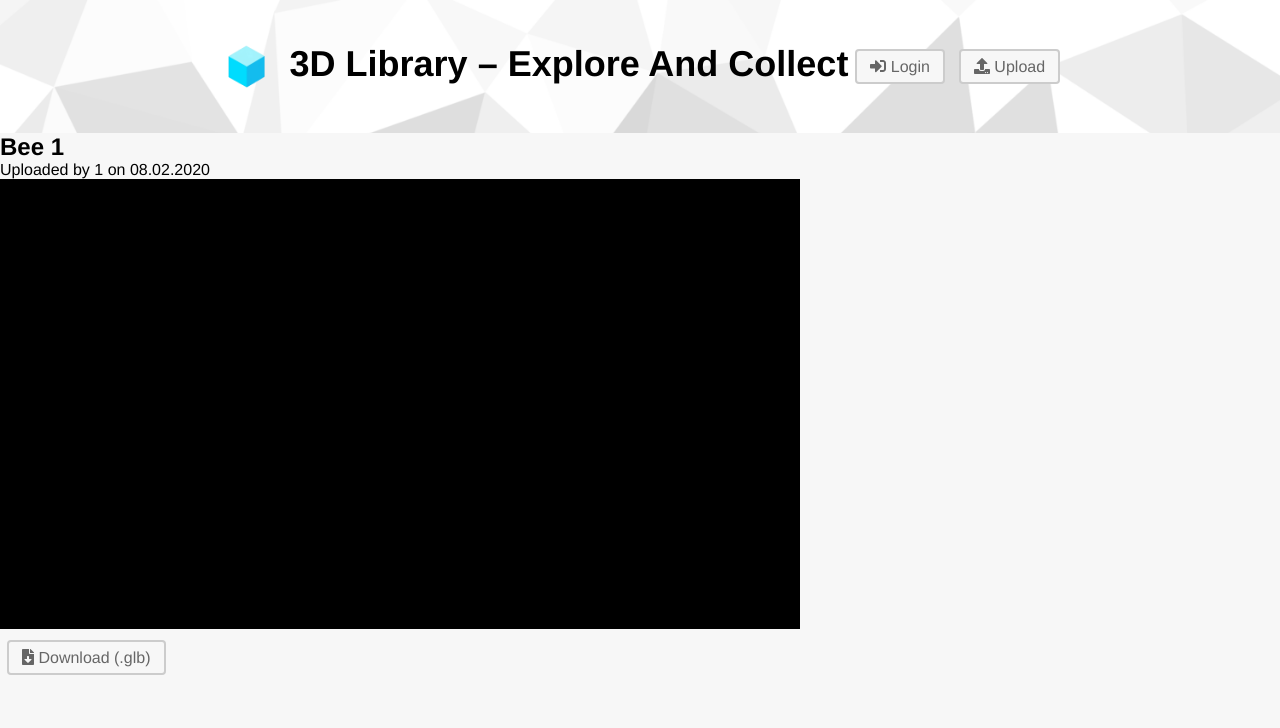
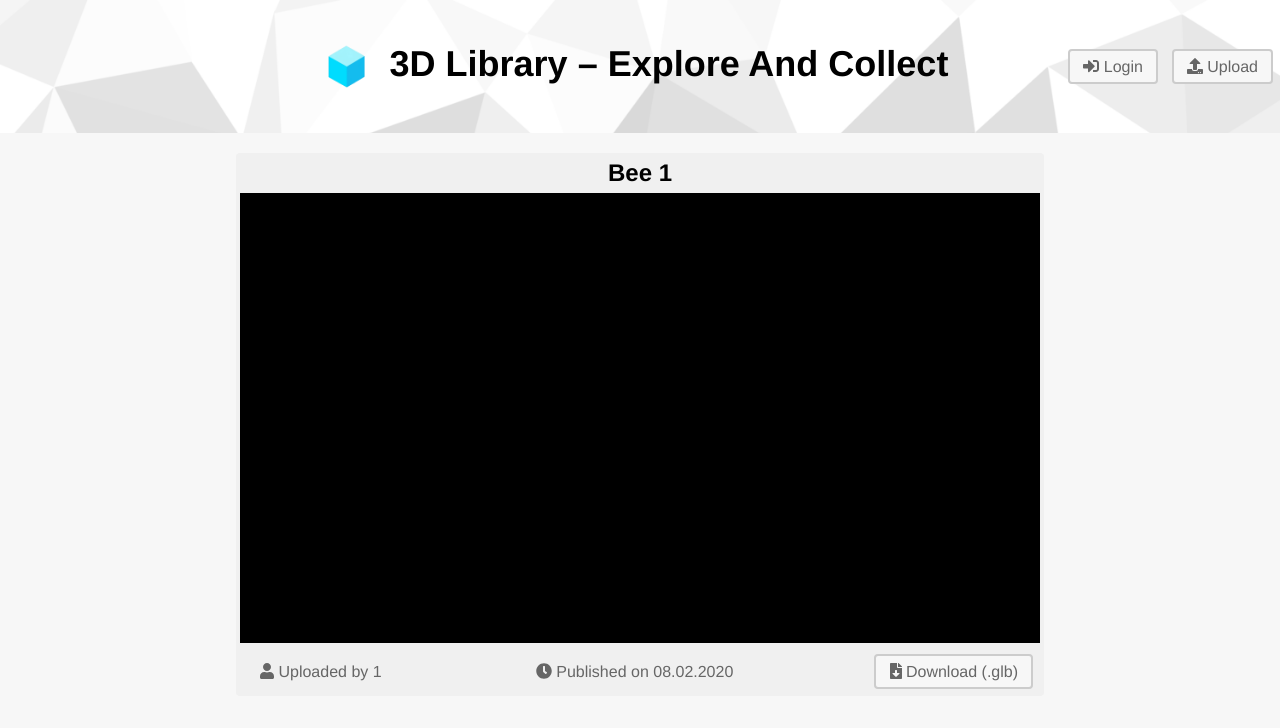
Before and after one commit to Nolonar/HSLU_3D-Library, an Angular app in the folder webapp/: page /detail/1 in a window 1280 px wide. Shown: the top 728 px of the page. Built offline with nearby package versions, Linux system fonts and the light colour scheme; no server answers.

Commit message:
add a lot of style

```diff
--- a/webapp/src/app/app.component.css
+++ b/webapp/src/app/app.component.css
@@ -2,9 +2,6 @@
     height: 100pt;
     background-image: url('/assets/images/banner.png');
     background-size: 100%;
-    display: flex;
-    align-items: center;
-    justify-content: center;
     font-size: large;
 }
 
@@ -13,3 +10,8 @@
     margin: 5pt;
     vertical-align: middle;
 }
+
+.left {
+    /* workaround */
+    width: 150pt;
+}
--- a/webapp/src/app/app.component.html
+++ b/webapp/src/app/app.component.html
@@ -1,8 +1,14 @@
-<div id='banner'>
-    <h1 id='title'>
+<div id='banner' class='infobar'>
+    <div class='left'>
+        <!-- left -->
+    </div>
+    <h1>
+        <!-- center -->
         <img id='logo' src="/assets/videos/cube.gif">
         {{title}}
     </h1>
+    <div>
+        <!-- right -->
         <button class='button'>
             <fa-icon [icon]="faSignIn"></fa-icon> Login
         </button>
@@ -10,4 +16,5 @@
             <fa-icon [icon]="faUpload"></fa-icon> Upload
         </button>
     </div>
+</div>
 <router-outlet></router-outlet>
--- a/webapp/src/app/detail/detail.component.html
+++ b/webapp/src/app/detail/detail.component.html
@@ -1,14 +1,25 @@
-<div *ngIf='model; else noModel'>
+<div *ngIf='model; else noModel' class='dashboard'>
+    <div class='panel'>
+        <div class='titlebar'>
             <h2>{{model.name}}</h2>
-    <div id="uploader">Uploaded by {{model.uploaderId}} on {{model.creationDate | date : "dd.MM.yyyy" : "UTC"}}
         </div>
         <app-viewer [filename]="model.modelFilename"></app-viewer>
+        <div class='infobar'>
+            <div class="info">
+                <fa-icon [icon]="faUser"></fa-icon> Uploaded by {{model.uploaderId}}
+            </div>
+            <div class="info">
+                <fa-icon [icon]="faDate"></fa-icon> Published on
+                {{model.creationDate | date : "dd.MM.yyyy" : "UTC"}}
+            </div>
             <a href="/assets/models/{{model.modelFilename}}">
                 <div class="button">
                     <fa-icon [icon]="faDownload"></fa-icon> Download (.{{model.modelFilename | fileExtension}})
                 </div>
             </a>
         </div>
+    </div>
+</div>
 <ng-template #noModel>
     <app-not-found></app-not-found>
 </ng-template>
--- a/webapp/src/app/detail/detail.component.ts
+++ b/webapp/src/app/detail/detail.component.ts
@@ -1,6 +1,6 @@
 import { Component, OnInit } from '@angular/core';
 import { ActivatedRoute } from '@angular/router';
-import { faFileDownload } from '@fortawesome/free-solid-svg-icons';
+import { faClock, faFileDownload, faUser } from '@fortawesome/free-solid-svg-icons';
 import { Model } from '../model';
 import { ModelService } from '../model.service';
 
@@ -12,6 +12,8 @@ import { ModelService } from '../model.service';
 export class DetailComponent implements OnInit {
     model: Model;
     faDownload = faFileDownload;
+    faUser = faUser;
+    faDate = faClock;
 
     constructor(private route: ActivatedRoute, private modelService: ModelService) { }
 
--- a/webapp/src/app/not-found/not-found.component.css
+++ b/webapp/src/app/not-found/not-found.component.css
@@ -1,10 +1,4 @@
-.dashboard {
-    display: flex;
-    flex-wrap: wrap;
-    justify-content: center;
-}
-
-.panel {
+.oops {
     height: 500pt;
     width: fit-content;
     padding: 10pt;
--- a/webapp/src/app/not-found/not-found.component.html
+++ b/webapp/src/app/not-found/not-found.component.html
@@ -1,5 +1,5 @@
 <div class='dashboard'>
-    <div class='panel shadow'>
+    <div class='oops shadow'>
         <a routerLink='/'>
             <img src='/assets/images/404.png' alt='Error 404, Page Not Found'>
         </a>
--- a/webapp/src/app/overview/overview.component.css
+++ b/webapp/src/app/overview/overview.component.css
@@ -1,29 +1,3 @@
-.dashboard {
-    display: flex;
-    flex-wrap: wrap;
-    justify-content: space-evenly;
-}
-
-.panel {
-    width: fit-content;
-    height: fit-content;
-    margin: 15pt;
-    padding-left: 3pt;
-    padding-right: 3pt;
-    border-radius: 3pt;
-    /* padding-bottom: 3pt; */
-    background-color: #f0f0f0;
-    align-items: center;
-    text-align: center;
-}
-
-.title {
-    height: 30pt;
-    display: flex;
-    justify-content: center;
-    align-items: center;
-}
-
 .panel img {
     background-color: #ffffff;
     width: 280pt;
--- a/webapp/src/app/overview/overview.component.html
+++ b/webapp/src/app/overview/overview.component.html
@@ -1,7 +1,7 @@
 <div class='dashboard'>
     <div *ngFor="let model of models" class='panel shadow'>
         <a routerLink="/detail/{{model.id}}">
-            <div class='title'>
+            <div class='titlebar'>
                 <h2>{{model.name}}</h2>
             </div>
             <img src="/assets/images/{{model.previewFilename}}" alt='{{model.name}} preview'>
--- a/webapp/src/styles.css
+++ b/webapp/src/styles.css
@@ -9,6 +9,38 @@ body {
 
 .hidden {
     display: none !important;
+}
+
+.dashboard {
+    display: flex;
+    flex-wrap: wrap;
+    justify-content: center;
+}
+
+.infobar {
+    display: flex;
+    align-items: center;
+    justify-content: space-between;
+}
+
+.titlebar {
+    height: 30pt;
+    display: flex;
+    justify-content: center;
+    align-items: center;
+}
+
+.panel {
+    width: fit-content;
+    height: fit-content;
+    margin: 15pt;
+    padding-left: 3pt;
+    padding-right: 3pt;
+    /* padding-bottom: 3pt; */
+    border-radius: 3pt;
+    background-color: #f0f0f0;
+    align-items: center;
+    text-align: center;
 }
 
 .shadow {
@@ -27,6 +59,15 @@ body {
     background-color: #f7f7f7;
     border: 2px solid #cccccc;
     cursor: pointer;
+    color: #666666;
+    width: fit-content;
+    height: fit-content;
+    font-size: medium;
+}
+
+.info {
+    margin: 5pt;
+    padding: 5pt 10pt;
     color: #666666;
     width: fit-content;
     height: fit-content;
```
Lines whose indentation alone changed are shown as unchanged.
